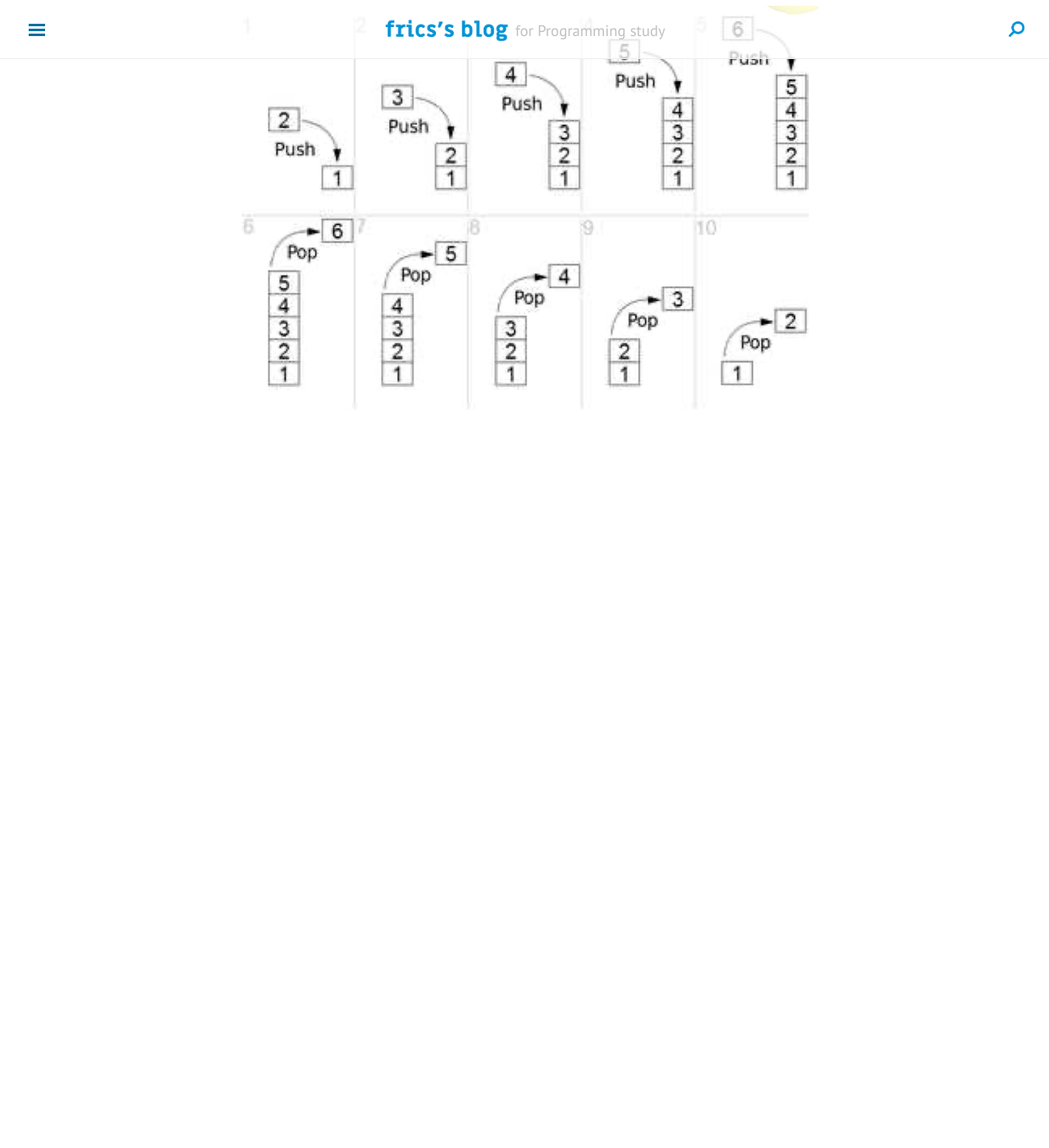
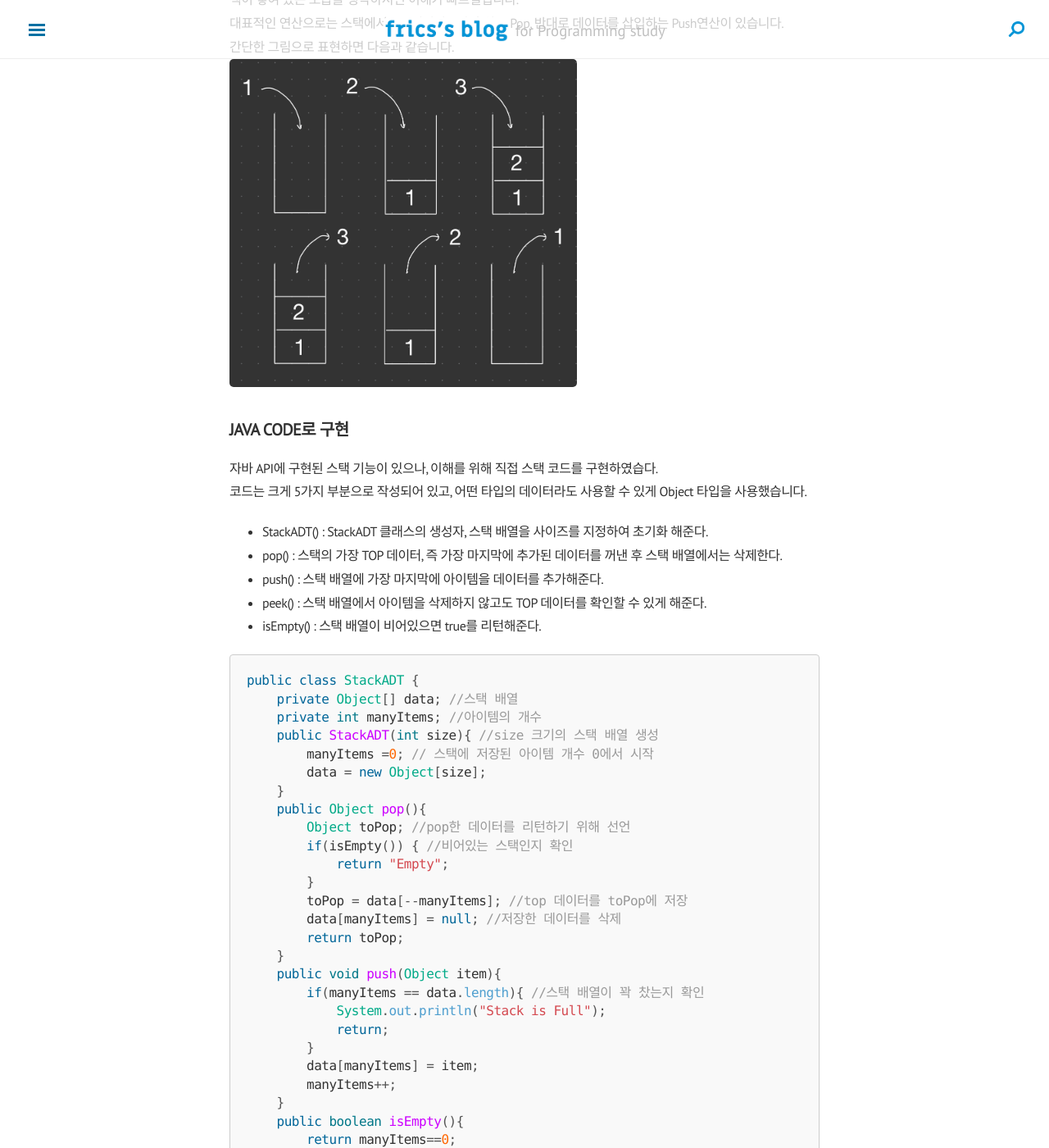
Before and after one commit to frics/frics.github.io, a Jekyll site: the page built from _posts/2020-01-05-stack.md, in a window 1280 px wide and 1400 px high, scrolled down 415 px. Shown: the whole window at 82% size. Built offline with Jekyll 4.4.1, drawn with Linux system fonts in a browser that asks for light colours; nearby versions of some CDN libraries; before the commit the page ends 1045 px from its top, so only the background shows below that; some of the changed text lies outside the part shown.

Commit message:
Complete Stack Post

````diff
--- a/_posts/2020-01-05-stack.md
+++ b/_posts/2020-01-05-stack.md
@@ -2,13 +2,82 @@
 layout: post
 title: 스택(By Java)
 category: DataStructure
-tag: [start, DataStructure, soongsil, SSU]
+tag: [DataStructure, soongsil, SSU]
 ---
 
 이 포스팅은 숭실대학교 컴퓨터학부 신용태 교수님의 자료구조 수업을 기반으로 작성되었습니다.
 
-#스택이란
-LIFO 구조 즉 선입후출 구조를 갖는 자료구조인데, 한쪽 끝으로만 데이터의 추가 삭제가 이루어지는 구조입니다.
-대표적인 연산으로는 스택에서 데이터를 추출하는 Pop, 반대로 데이터를 삽입하는 Push연산이 있습니다.
-그림으로 표현하면 다음과 같습니다.
-![stack](/public/img/stack_img_1.png)
+## 스택이란
+LIFO 구조 즉 선입후출 구조를 갖는 자료구조인데, 한쪽 끝으로만 데이터의 추가 삭제가 이루어지는 구조입니다.<br>
+책이 쌓여 있는 모습을 생각하시면 이해가 빠르실겁니다.<br>
+대표적인 연산으로는 스택에서 top 데이터를 추출하는 Pop, 반대로 데이터를 삽입하는 Push연산이 있습니다.<br>
+간단한 그림으로 표현하면 다음과 같습니다.
+![stack](/public/img/stack_img_1.jpeg){: width ="400" height="400"}{: .center}
+
+## JAVA CODE로 구현
+자바 API에 구현된 스택 기능이 있으나, 이해를 위해 직접 스택 코드를 구현하였습다.<br>
+코드는 크게 5가지 부분으로 작성되어 있고, 어떤 타입의 데이터라도 사용할 수 있게 Object 타입을 사용했습니다.<br>
+* StackADT()  :  StackADT 클래스의 생성자, 스택 배열을 사이즈를 지정하여 초기화 해준다.
+* pop()  :  스택의 가장 TOP 데이터, 즉 가장 마지막에 추가된 데이터를 꺼낸 후 스택 배열에서는 삭제한다.
+* push()  :  스택 배열에 가장 마지막에 아이템을 데이터를 추가해준다.
+* peek()  :  스택 배열에서 아이템을 삭제하지 않고도 TOP 데이터를 확인할 수 있게 해준다.
+* isEmpty()  :  스택 배열이 비어있으면 true를 리턴해준다.
+
+
+```java
+public class StackADT {
+    private Object[] data; //스택 배열
+    private int manyItems; //아이템의 개수
+    public StackADT(int size){ //size 크기의 스택 배열 생성
+        manyItems =0; // 스택에 저장된 아이템 개수 0에서 시작
+        data = new Object[size];
+    }
+    public Object pop(){
+        Object toPop; //pop한 데이터를 리턴하기 위해 선언
+        if(isEmpty()) { //비어있는 스택인지 확인
+            return "Empty";
+        }
+        toPop = data[--manyItems]; //top 데이터를 toPop에 저장
+        data[manyItems] = null; //저장한 데이터를 삭제
+        return toPop;
+    }
+    public void push(Object item){
+        if(manyItems == data.length){ //스택 배열이 꽉 찼는지 확인
+            System.out.println("Stack is Full");
+            return;
+        }
+        data[manyItems] = item;
+        manyItems++;
+    }
+    public boolean isEmpty(){
+        return manyItems==0;
+    }
+    public Object peek(){
+        if(isEmpty()){ //비어있는 스택인지 확인
+            return "empty";
+        }
+        return data[manyItems-1]; //배열의 인덱스는 0부터 시작하므로 item개수 -1을 해준다.
+    }
+
+    public static void main(String[] args){
+        StackADT stack = new StackADT(3);
+        System.out.println("Pushing elements in Stack");
+        for(int i = 1; i<=3; i++) { //반복문을 통해 push
+            System.out.println("Push :"+ i);
+            stack.push(i );
+        }
+        System.out.println("Is stack empty? : "+stack.isEmpty());
+        System.out.println("Peek : "+ stack.peek());
+
+        System.out.println("Pop all element from Stack");
+        for(int i=0; i<4; i++) //반복문을 통해 pop
+            System.out.println("Pop : " + stack.pop());
+
+        System.out.println("Is stack empty? : "+stack.isEmpty());
+    }
+}
+```
+# 실행 결과
+![stack](/public/img/stack_img_2.png){: width ="300" height="300"}{: .center}
+코드를 실행해보면 반복문을 통해 1, 2, 3을 차례대로 스택에 push하고 스택 배열이 비어있는지 확인합니다.<br>
+또 peek()를 통해 스택의 top 데이터를 확인하고. 스택에 데이터를 차례대로 pop 했을때 3, 2, 1 순서로 데이터가 출력되는것을 확인할 수 있습니다.
````
Also changed, not shown: public/img/stack_img_1.jpeg (added), public/img/stack_img_1.png (deleted), public/img/stack_img_2.png (added), 3 other files.
